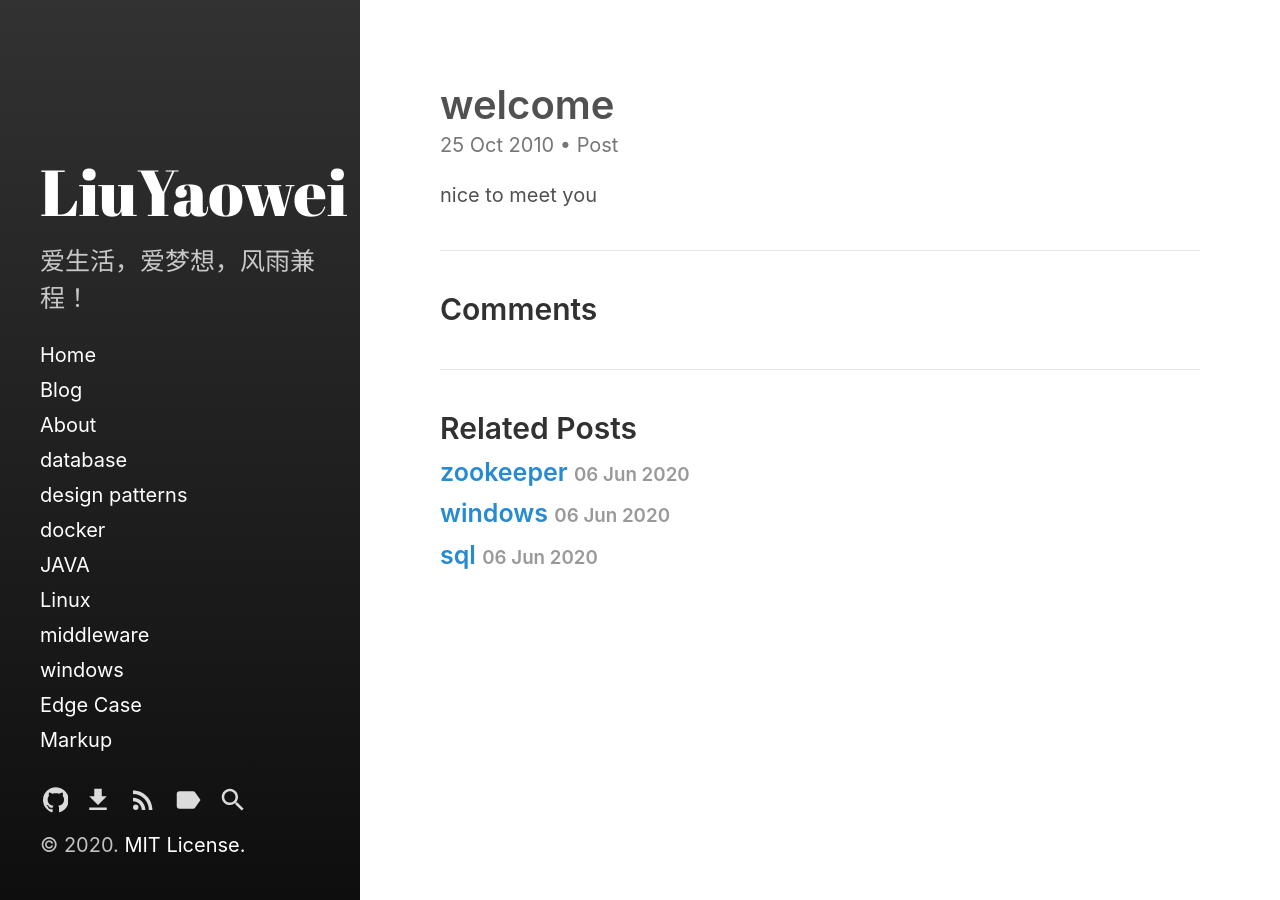
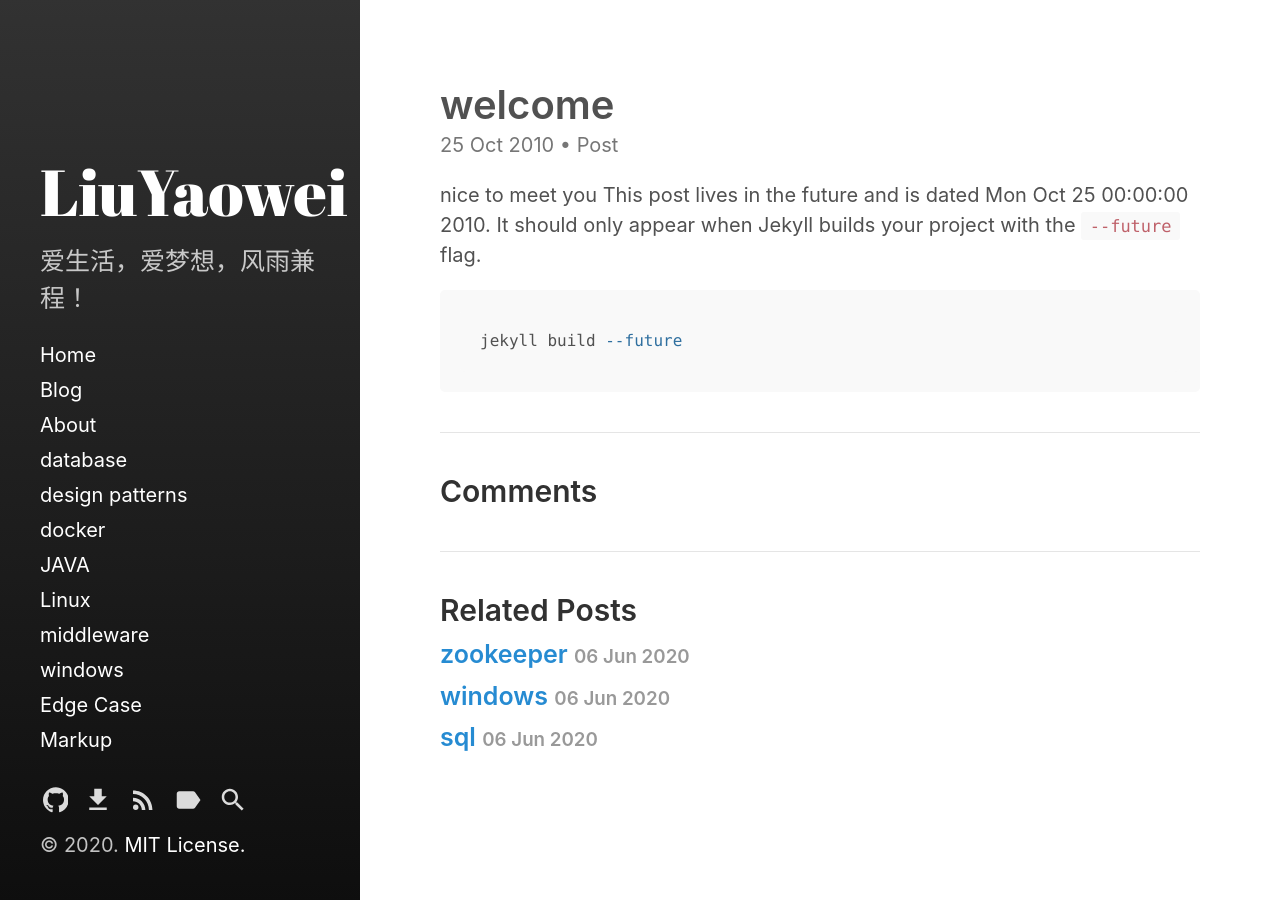
Before and after one commit to LiuYaowei-Geek/LiuYaowei-Geek.github.io, a Jekyll site: the page built from _posts/2010-10-25-post-future-date.md, in a window 1280 px wide. Built offline with Jekyll 4.4.1, drawn with Linux system fonts in a browser that asks for light colours.

Commit message:
edit home

````diff
--- a/_posts/2010-10-25-post-future-date.md
+++ b/_posts/2010-10-25-post-future-date.md
@@ -3,6 +3,11 @@ layout: post
 title: "welcome"
 categories:
   - Post
+last_modified_at: 2017-03-09T12:45:25-05:00
 ---
+nice to meet you
+This post lives in the future and is dated {{ page.date | date: "%c" }}. It should only appear when Jekyll builds your project with the `--future` flag.
 
-nice to meet you
+```bash
+jekyll build --future
+```
````
